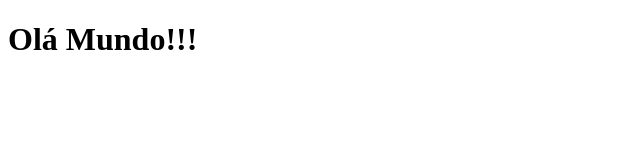
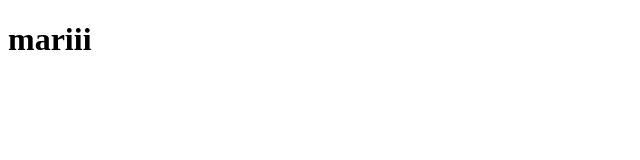
Before and after one commit to mariiiAlixandra/aula-html, a plain HTML site: page app/index.html in a window 1280 px wide. Shown: the whole page, without its empty margins (0-640 px from the left). Drawn offline with Linux system fonts and the light colour scheme.

Commit message:
alteração do windos

```diff
--- a/app/index.html
+++ b/app/index.html
@@ -6,6 +6,6 @@
       <title>Exemplo</title>
   </head>
   <body>
-      <h1>Olá Mundo!!!</h1>
+      <h1>mariii</h1>
   </body>
 </html>
```
